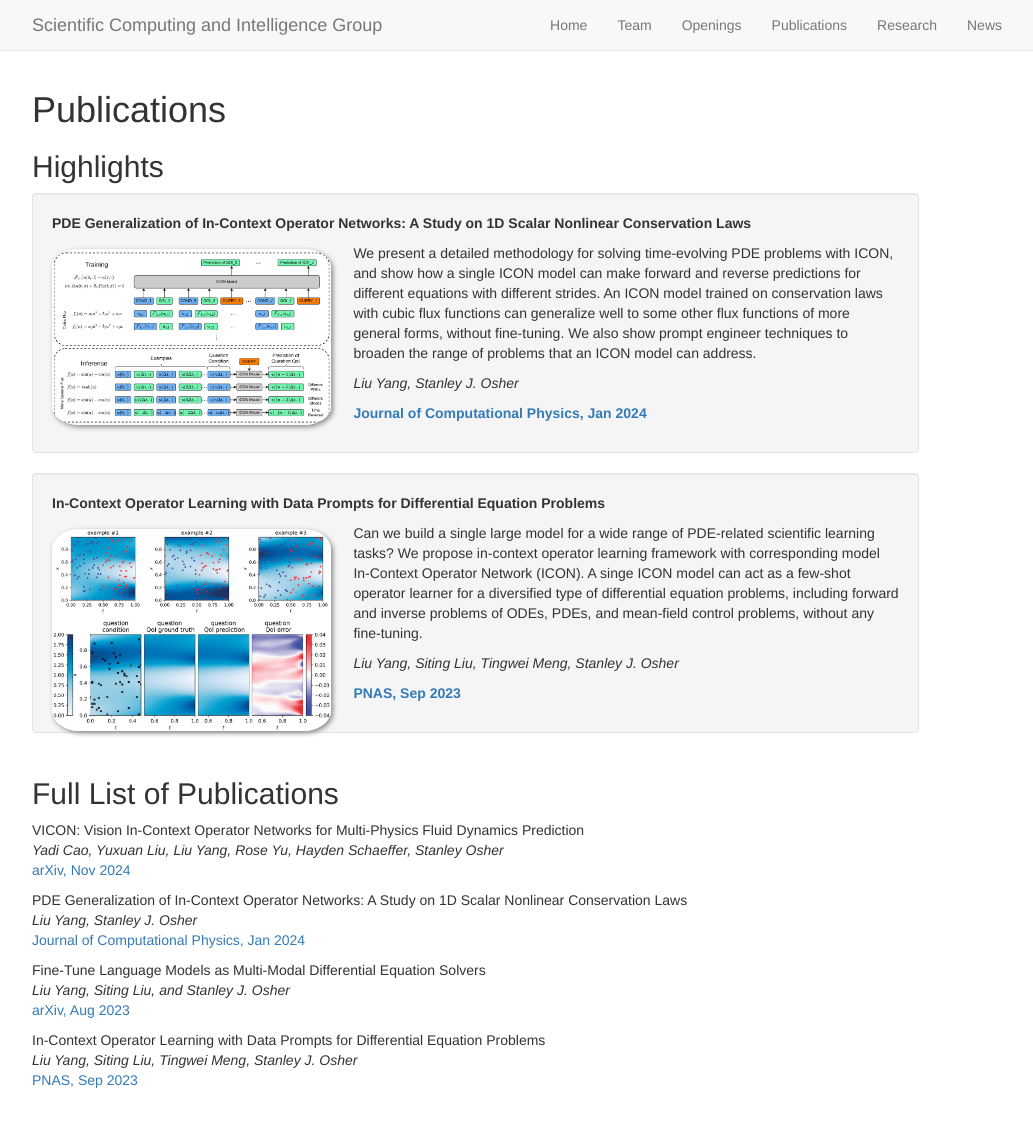
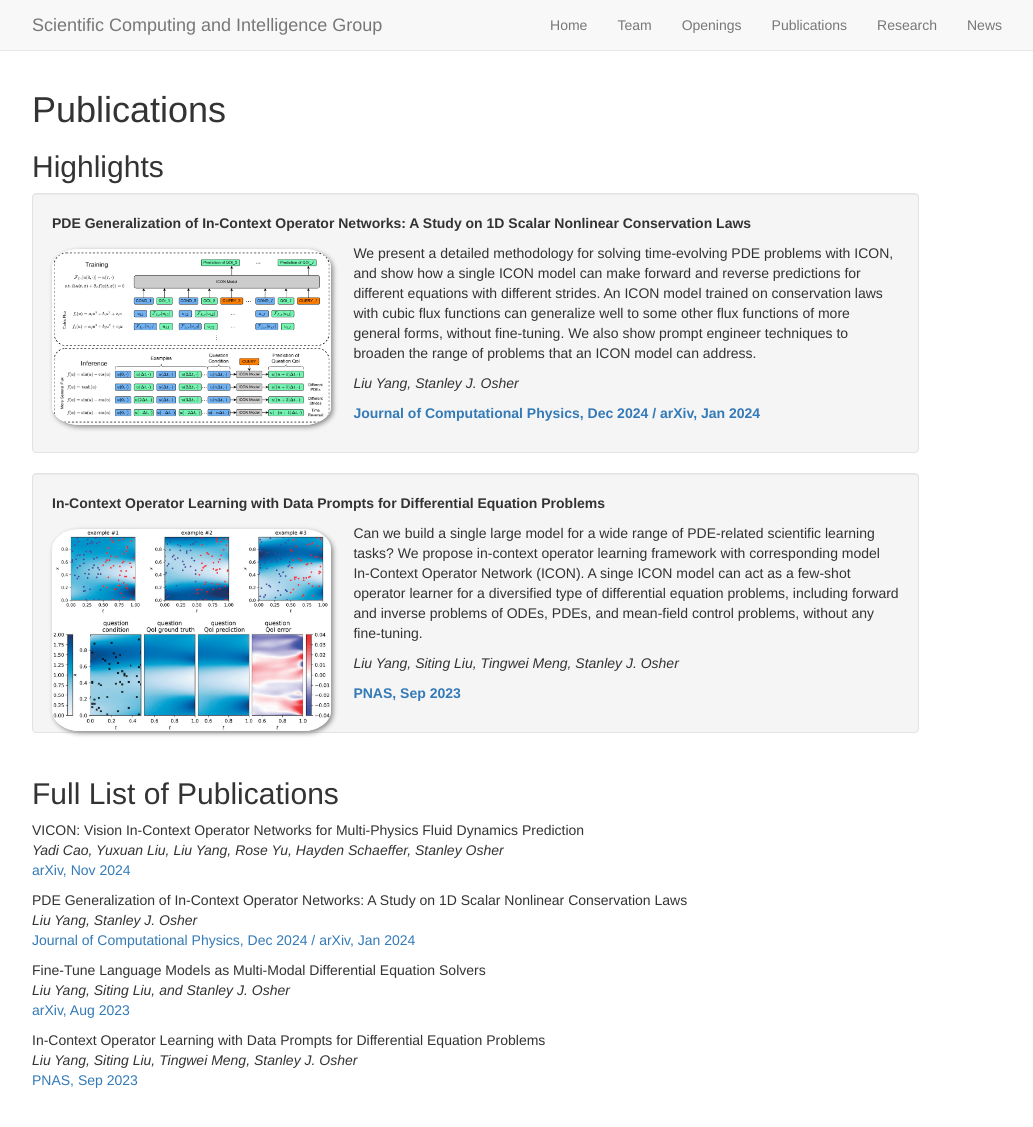
Before and after one commit to scaling-group/scaling-group.github.io, a Jekyll site: the page built from _pages/publications.md, in a window 1280 px wide and 1130 px high. Shown: the top 1127 px of the window, without its empty margins (123-1156 px from the left). Built offline with Jekyll 4.4.1, drawn with Linux system fonts in a browser that asks for light colours.

Commit message:
update date

```diff
--- a/_data/publist.yml
+++ b/_data/publist.yml
@@ -14,7 +14,7 @@
   authors: Liu Yang, Stanley J. Osher
   link:
     url: https://www.sciencedirect.com/science/article/pii/S0021999124006272
-    display: Journal of Computational Physics, Jan 2024
+    display: Journal of Computational Physics, Dec 2024 / arXiv, Jan 2024
   highlight: 1
   # news2: Good
 
```
Also changed, not shown: 1 other file.
